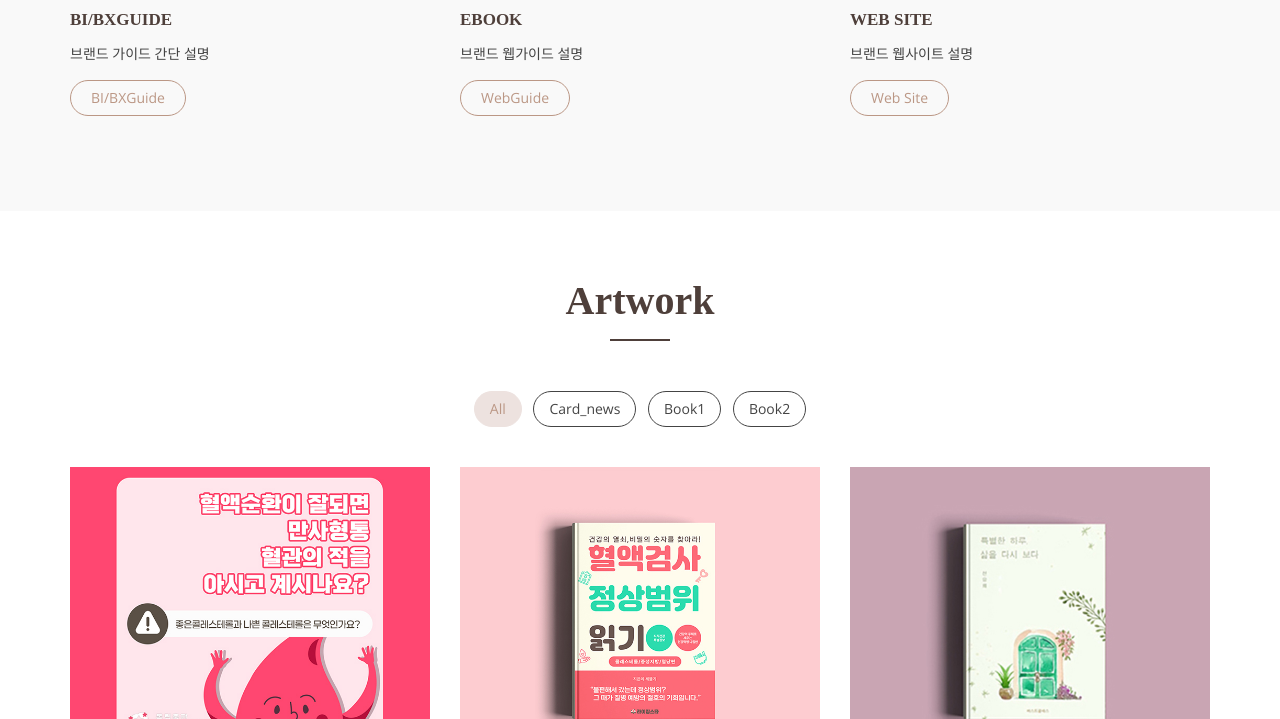
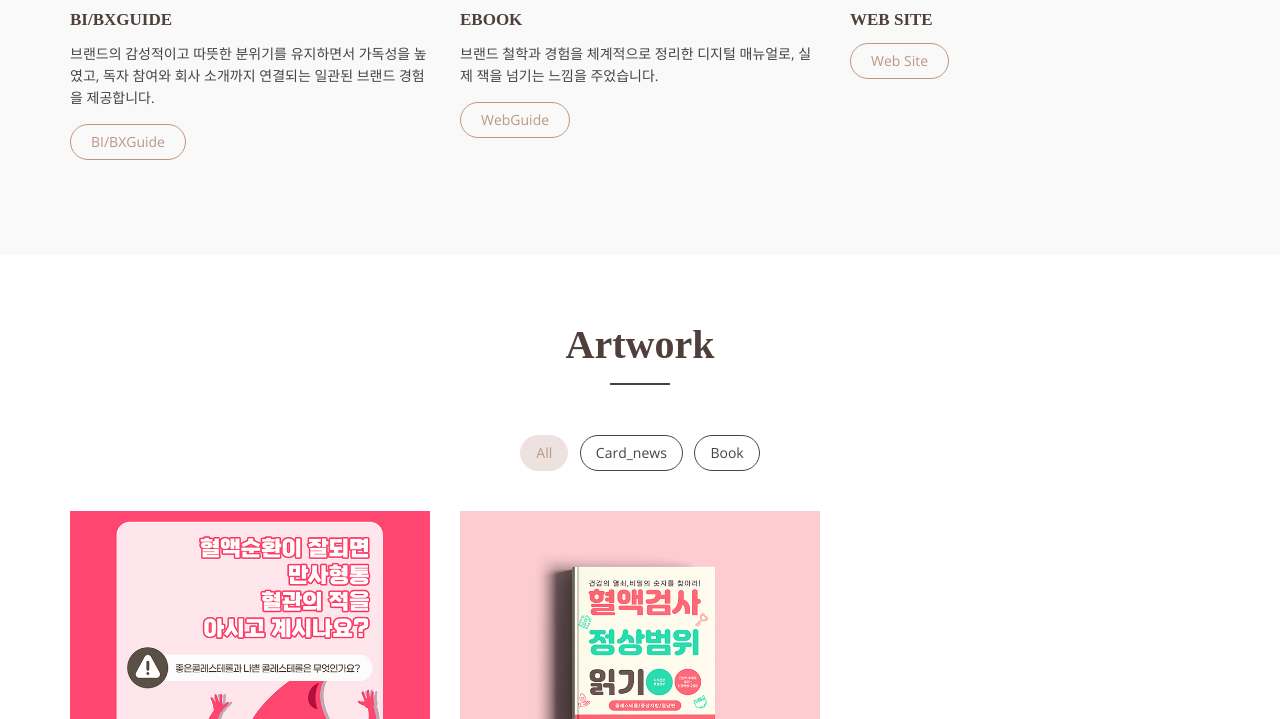
Before and after one commit to risingstar00/portfolio, a plain HTML site: page index.html in a window 1280 px wide. Shown: the part 1021-1740 px from the top of the page. Drawn offline with nearby package versions, Linux system fonts and the light colour scheme; some packages are replaced by stand-ins of ours; a web font is replaced by a local one.

Commit message:
Update index.html

```diff
--- a/index.html
+++ b/index.html
@@ -177,7 +177,7 @@
               </div>
               <div class="single-well">
                 <h4 class="sec-head">BI&#47;BXGuide</h4>
-                <p>브랜드 가이드 간단 설명</p>
+                <p>브랜드의 감성적이고 따뜻한 분위기를 유지하면서 가독성을 높였고, 독자 참여와 회사 소개까지 연결되는 일관된 브랜드 경험을 제공합니다. </p>
                 <p class="brand_link">
                   <a href="guide/bibx/guide.html" target="_blank">BI&#47;BXGuide</a>
                 </p>
@@ -193,7 +193,7 @@
               </div>
               <div class="single-well">
                 <h4 class="sec-head">ebook</h4>
-                <p>브랜드 웹가이드 설명</p>
+                <p>브랜드 철학과 경험을 체계적으로 정리한 디지털 매뉴얼로, 실제 잭을 넘기는 느낌을 주었습니다.</p>
                 <p class="brand_link">
                   <a href="Ebook/samples/basic/index.html" target="_blank">WebGuide</a>
                 </p>
@@ -207,7 +207,7 @@
               </div>
               <div class="single-well">
                 <h4 class="sec-head">Web Site</h4>
-                <p>브랜드 웹사이트 설명</p>
+                <p누구나 출간할 수 있다는 브랜드 철학을 담아서 편안하고 감성적이며 사용자가 원하는 정보를 빠르게 찾을 수 있도록 구성하였습니다.</p>
                 <p class="brand_link">
                   <a href="https://risingstar00.github.io/risingstar/" target="_blank">Web Site</a>
                 </p>
@@ -245,12 +245,12 @@
                   <a href="#" target="_blank" data-filter=".development">card_news</a>
                 </li>
                 <li>
-                  <a href="#" target="_blank" data-filter=".design">book1</a>
+                  <a href="#" target="_blank" data-filter=".design">book</a>
                 </li>
-                <li>
+<!--                 <li>
                   <a href="#" target="_blank" data-filter=".photo">book2</a>
-                  <!-- <a href="#" data-filter=".photo">book2</a> -->
-                </li>
+                  <a href="#" data-filter=".photo">book2</a>
+                </li> -->
               </ul>
             </div>
           </div>
@@ -301,12 +301,16 @@
                       <h4>book store</h4>
                       <span>site</span>
                     </a>
+                       <a data-gall="myGallery" href="https://ebook-product.kyobobook.co.kr/dig/epd/ebook/E000008969560" target="_blank">
+                      <h4>book store</h4>
+                      <span>site</span>
+                    </a>
                   </div>
                 </div>
               </div>
             </div>
           </div>
-          <div class="col-md-4 col-sm-4 col-xs-12 photo">
+<!--           <div class="col-md-4 col-sm-4 col-xs-12 photo">
             <div class="single-awesome-project">
               <div class="awesome-img">
                 <a href="#"><img src="img/portfolio/3.jpg" alt="" /></a>
@@ -320,7 +324,7 @@
                 </div>
               </div>
             </div>
-          </div>
+          </div> -->
           <!-- single-awesome-project end -->
           <!-- single-awesome-project start -->
           <!-- <div class="col-md-4 col-sm-4 col-xs-12 photo development">
```
